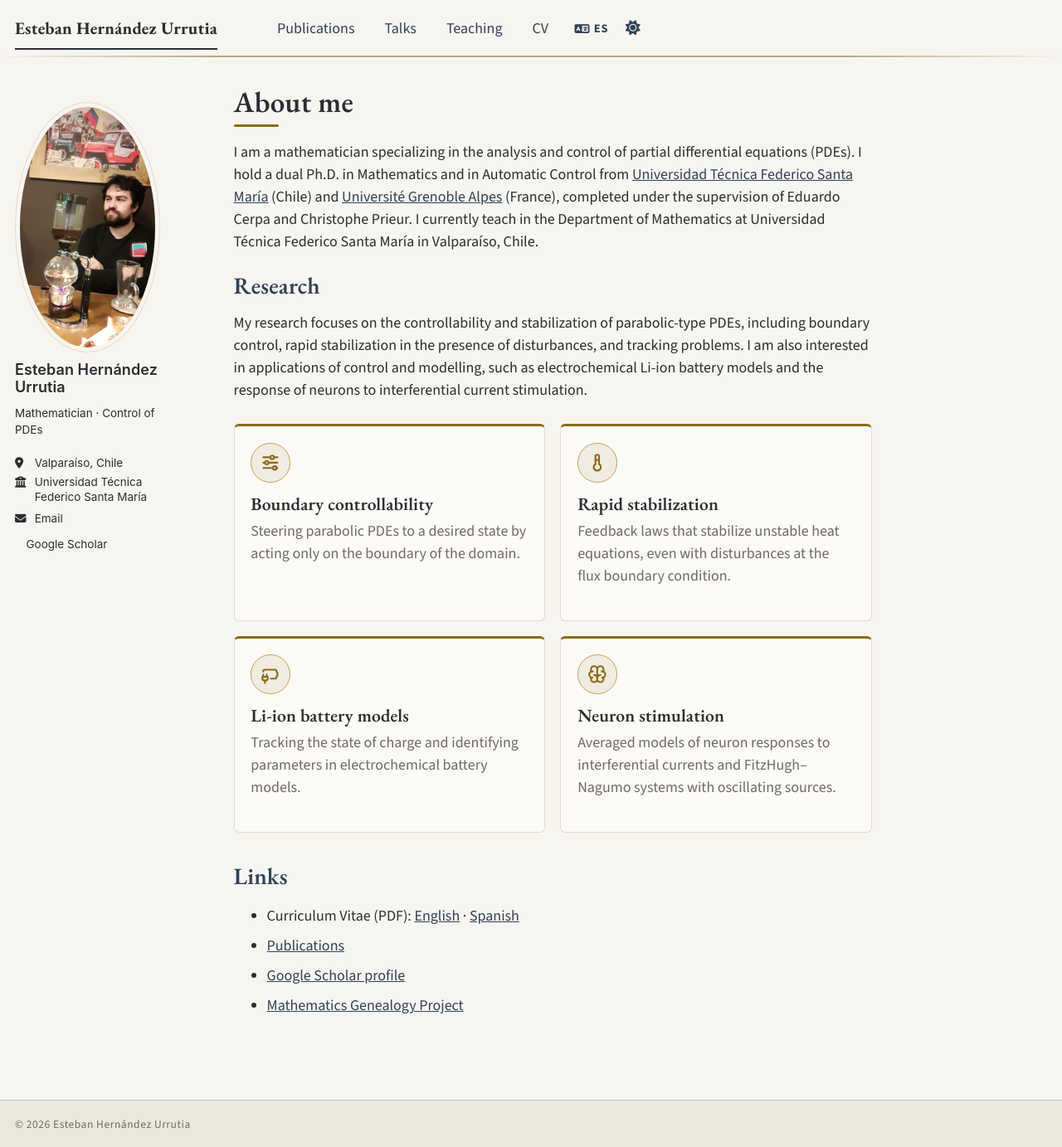
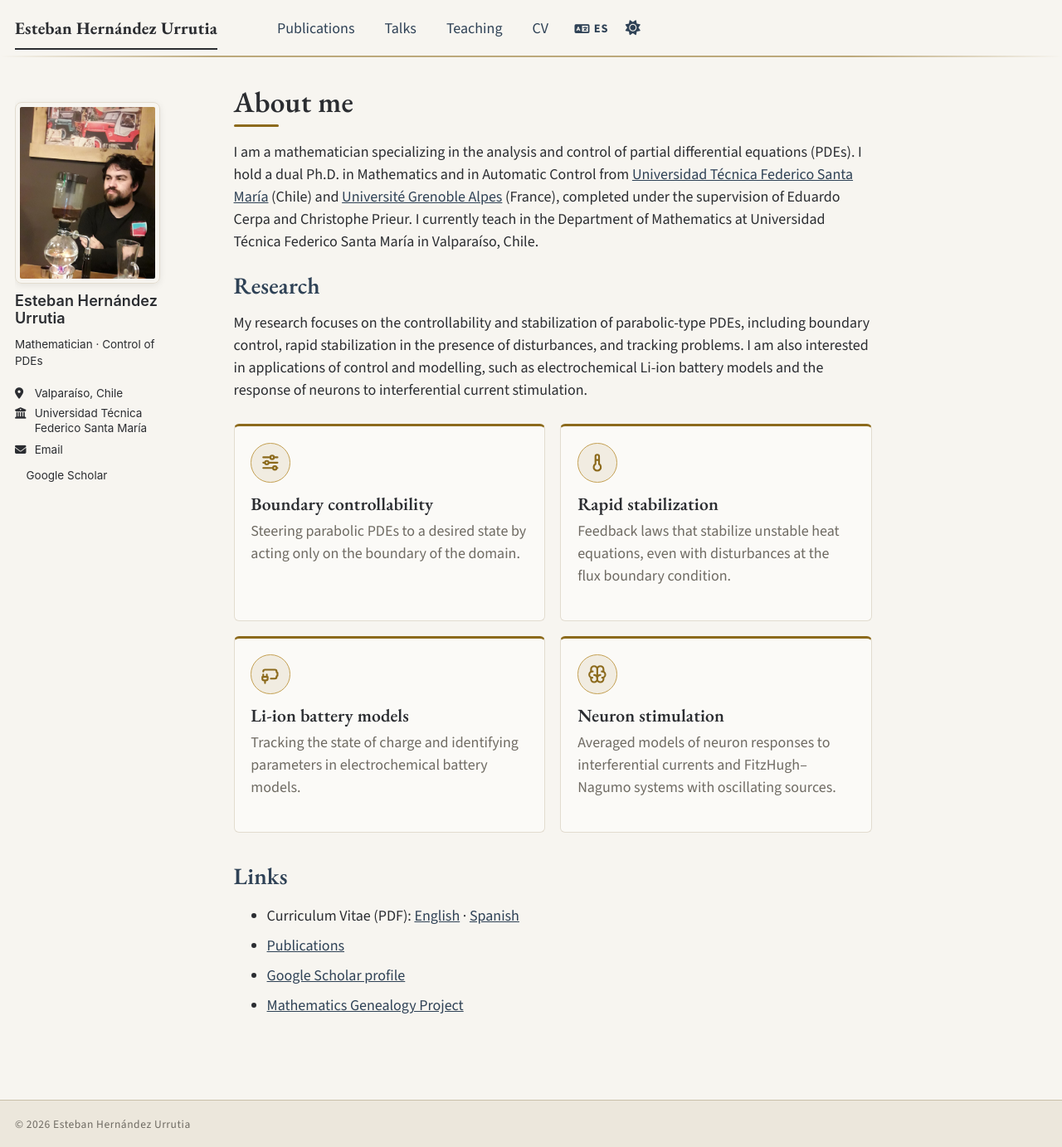
Before and after one commit to ehernandez001-urr/ehernandez001-urr.github.io, a Jekyll site: the page built from _pages/about.md, in a window 1280 px wide and 1383 px high. Shown: the whole window at 83% size. Built offline with Jekyll 4.4.1, drawn with Linux system fonts in a browser that asks for light colours; a script bundle is joined from its source files by our own code; a style sheet for code colours, icons or effects is not loaded.

Commit message:
Show profile photo as a rounded rectangle instead of a circle
Co-Authored-By: Claude Opus 5.5 <noreply@anthropic.com>

```diff
--- a/_sass/layout/_sidebar.scss
+++ b/_sass/layout/_sidebar.scss
@@ -156,12 +156,19 @@
   }
 
   img {
+    display: block;
+    width: 100%;
     max-width: 175px;
-    border-radius: 50%;
+    aspect-ratio: 4 / 5;
+    object-fit: cover;
+    object-position: center 30%;
+    border-radius: 4px;
 
     @include breakpoint($large) {
       padding: 5px;
       border: 1px solid var(--global-border-color);
+      border-radius: 8px;
+      box-shadow: 0 2px 8px rgba(0, 0, 0, 0.08);
     }
   }
 }
```
